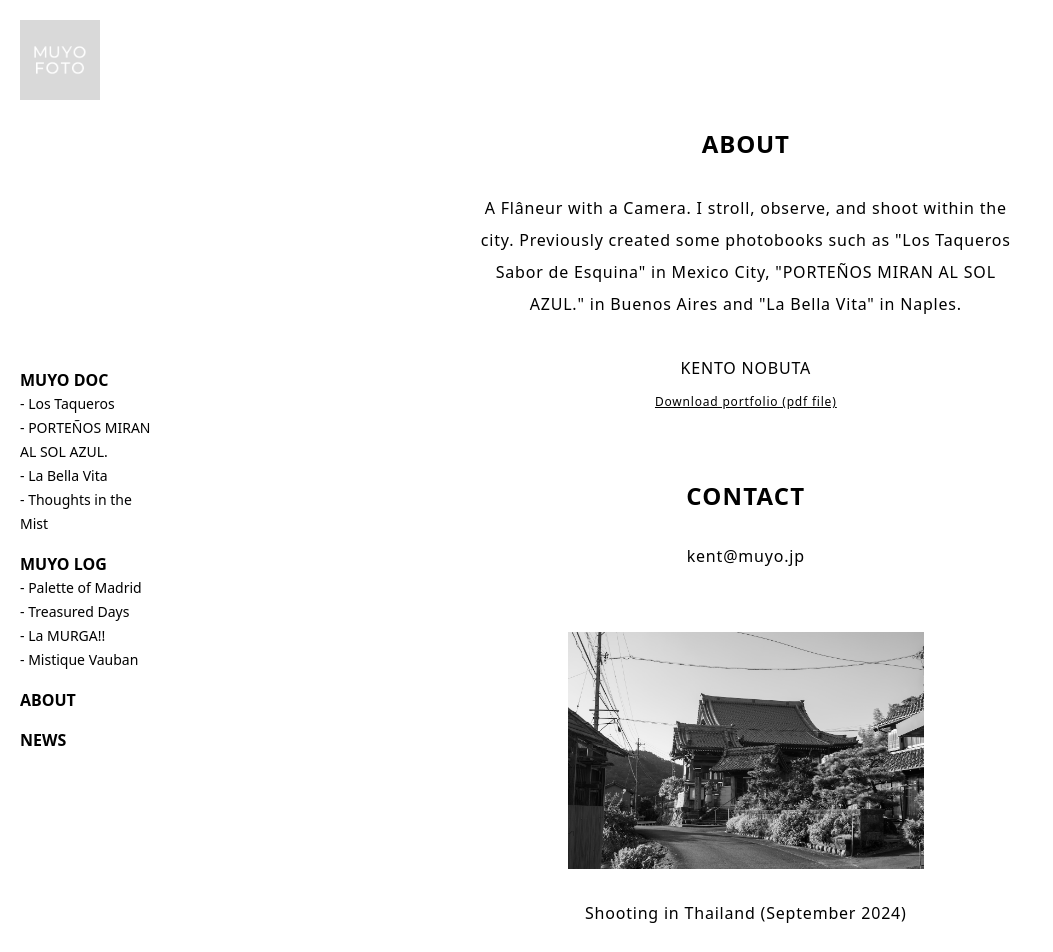
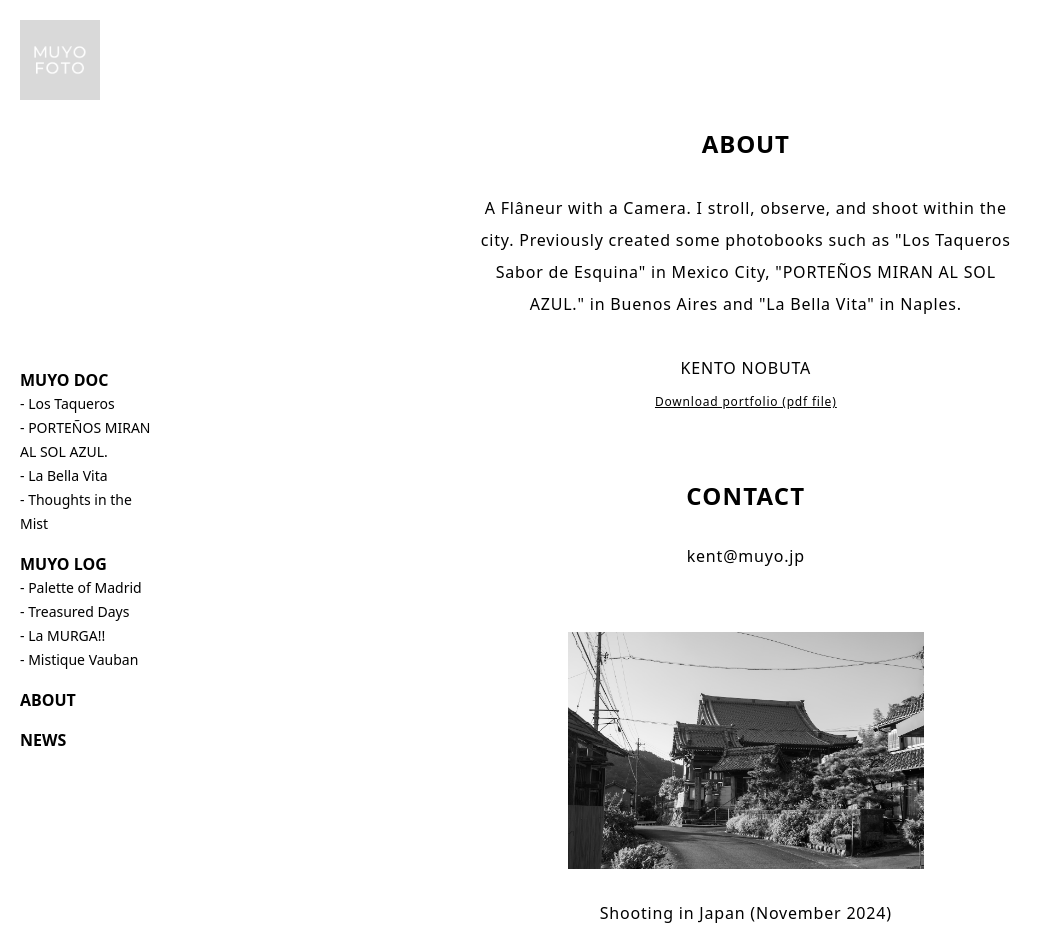
Before and after one commit to Kenchim/muyofoto, a Next.js app: page /about in a window 1280 px wide. Shown: the top 952 px of the page, without its empty margins (0-1053 px from the left). Built offline with nearby package versions, Linux system fonts and the light colour scheme.

Commit message:
change now foto

```diff
--- a/app/about/page.tsx
+++ b/app/about/page.tsx
@@ -20,8 +20,8 @@ export default function About() {
             <p className="mt-4 md:mt-8 mb-16">kent@muyo.jp</p>
             <FotoCap
             url="../now.jpg"
-            alt="Thailand"
-            caption="Shooting in Thailand (September 2024)"
+            alt="Japan"
+            caption="Shooting in Japan (November 2024)"
             />
             <p className="pb-20"></p>
     </div>
```
